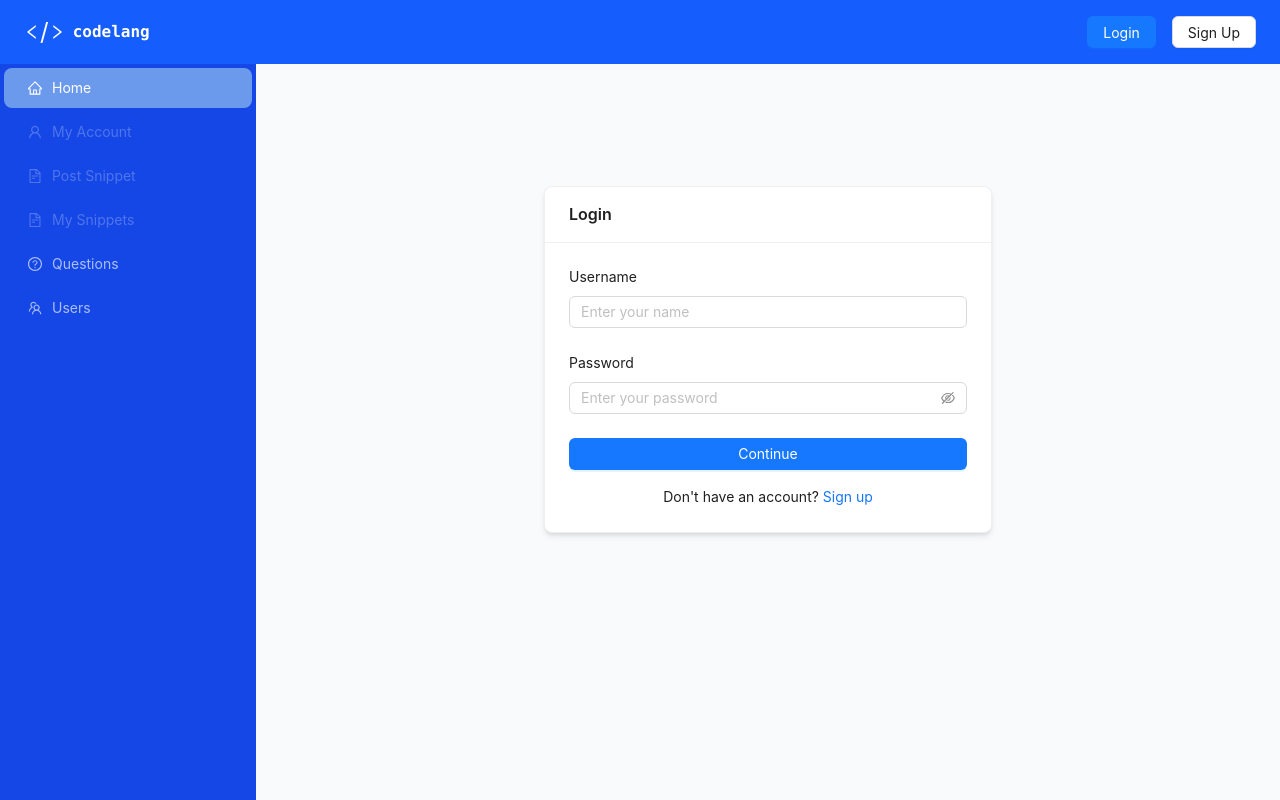
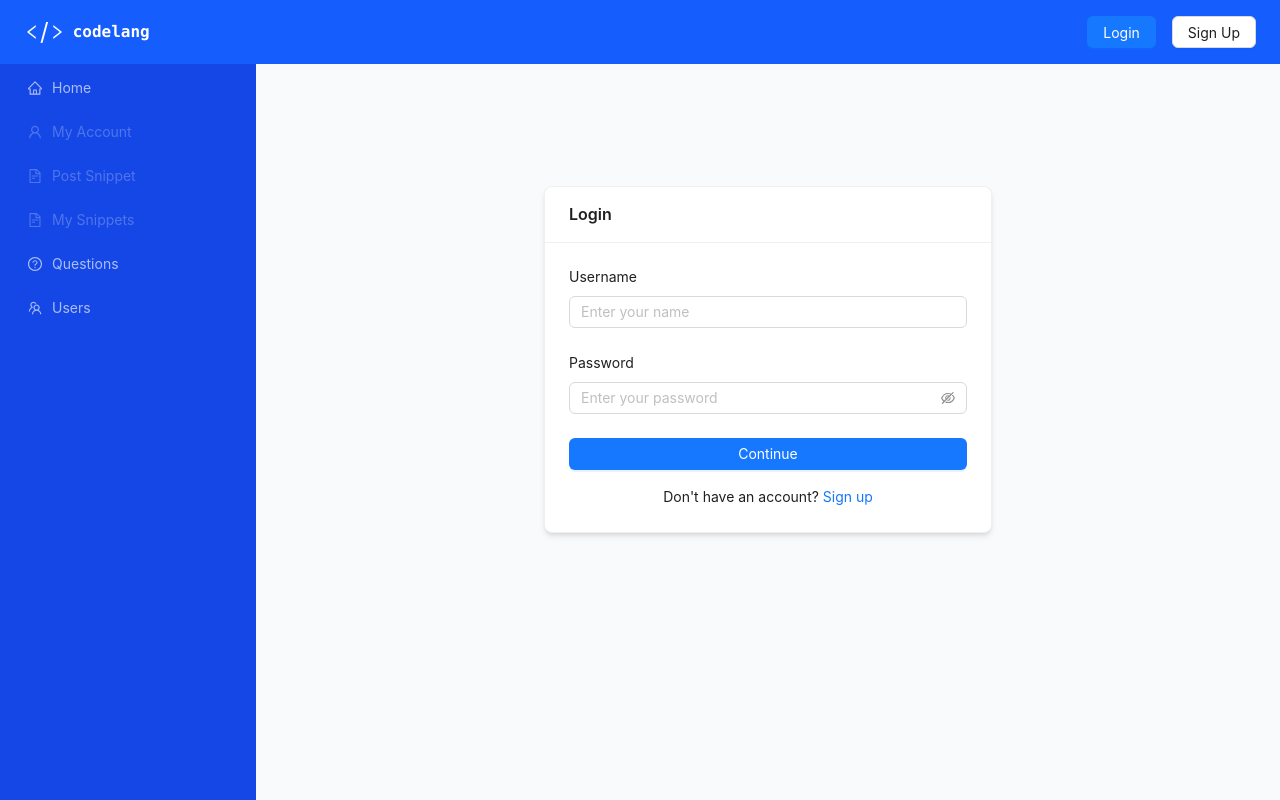
Before and after one commit to anastshak/Stack-Overflow-analogue, a React (Vite) app: page /login in a window 1280 px wide. Built offline with nearby package versions, Linux system fonts and the light colour scheme.

Commit message:
refactor: fix style of selected page

```diff
--- a/src/components/Sidebar.tsx
+++ b/src/components/Sidebar.tsx
@@ -1,11 +1,23 @@
 import { Menu } from 'antd';
 import { HomeOutlined, UserOutlined, FileTextOutlined, QuestionCircleOutlined, TeamOutlined } from '@ant-design/icons';
-import { useNavigate } from 'react-router-dom';
+import { useLocation, useNavigate } from 'react-router-dom';
 import { useAuthStore } from '../store/authStore';
 
 export const Sidebar = () => {
+  const { isAuthenticated, user } = useAuthStore();
+
   const navigate = useNavigate();
-  const { isAuthenticated, user } = useAuthStore();
+  const location = useLocation();
+
+  const selectedKey = (() => {
+    if (location.pathname === '/') return 'home';
+    if (location.pathname === '/users') return 'users';
+    // if (location.pathname.startsWith('/snippets')) return 'snippets';
+    // if (location.pathname.startsWith('/account')) return 'account';
+    // if (location.pathname.startsWith('/post')) return 'post';
+    // if (location.pathname.startsWith('/questions')) return 'questions';
+    return '';
+  })();
 
   return (
     <aside className="w-64 bg-blue-700 text-white">
@@ -31,6 +43,7 @@ export const Sidebar = () => {
         mode="inline"
         theme="dark"
         defaultSelectedKeys={['home']}
+        selectedKeys={[selectedKey]}
         items={[
           { key: 'home', icon: <HomeOutlined />, label: 'Home', onClick: () => navigate('/') },
           { key: 'account', icon: <UserOutlined />, label: 'My Account', disabled: !isAuthenticated },
```
